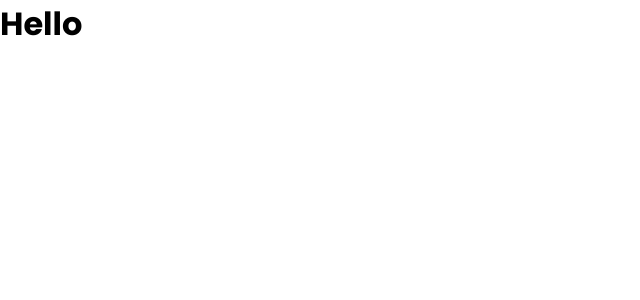
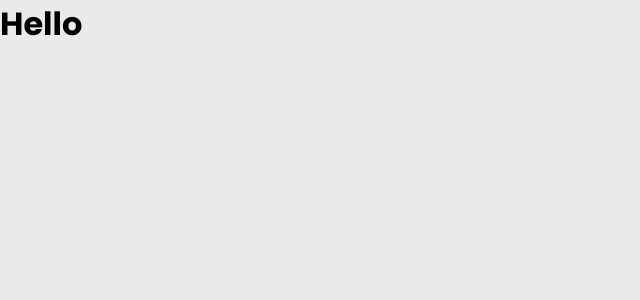
Before and after one commit to mserhatyuksel/Notes-App, a React (Create React App) app in the folder client/: page / in a window 1280 px wide. Shown: the top 300 px of the page, without its empty margins (0-640 px from the left). Built offline with nearby package versions, Linux system fonts and the light colour scheme.

Commit message:
body background color

```diff
--- a/client/src/index.css
+++ b/client/src/index.css
@@ -7,3 +7,6 @@
   -moz-box-sizing: border-box;
   font-family: 'Poppins', sans-serif;
 }
+body{
+  background: #EAEAEA;
+}
```
